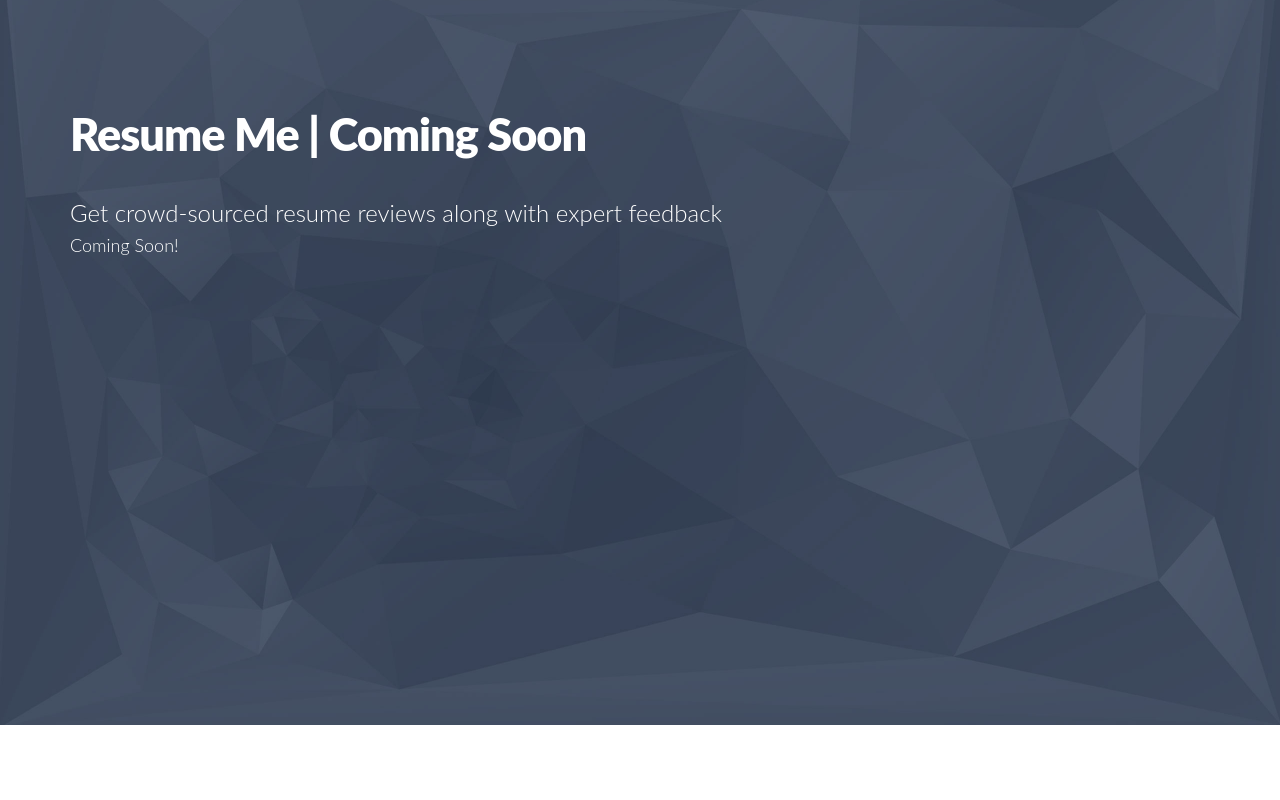
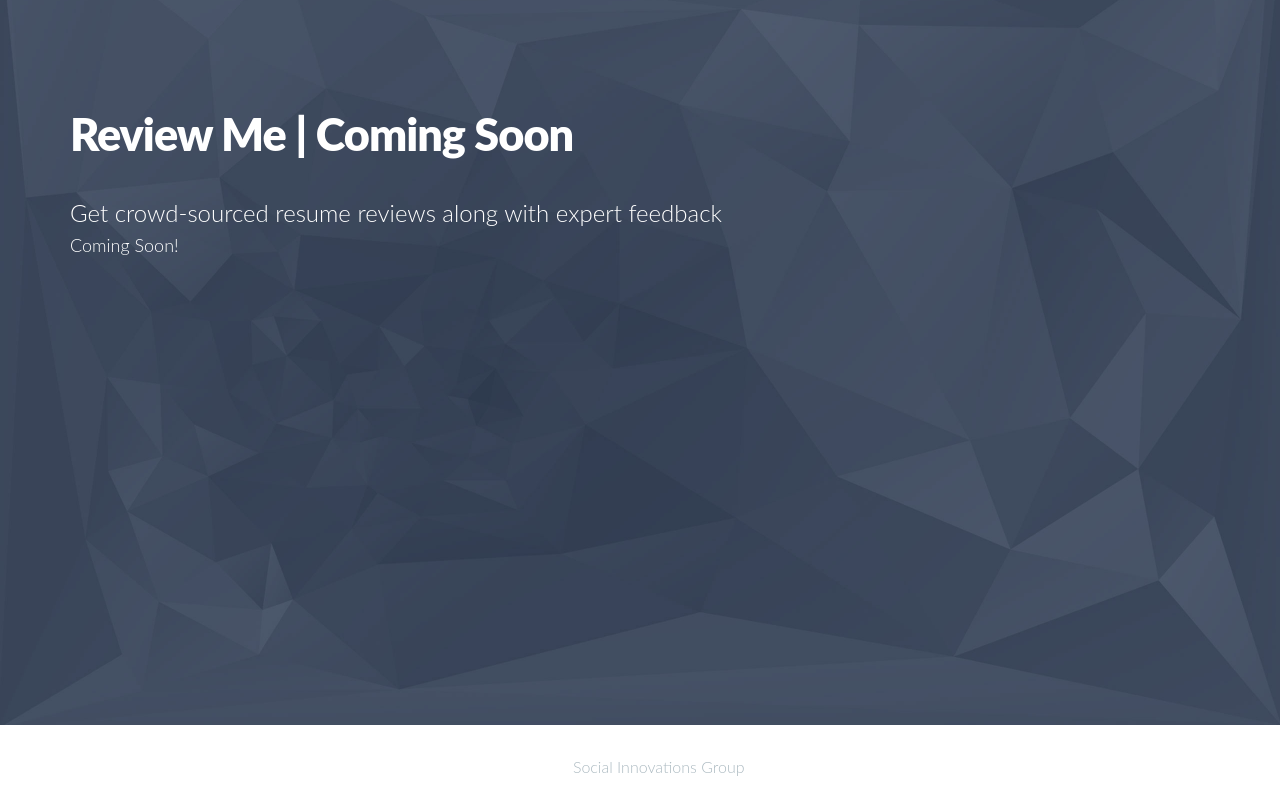
Before and after one commit to UMICTResearch/resume-me, a Flask app: page / in a window 1280 px wide. Run offline with Flask 2, Linux system fonts and the light colour scheme; parts of the project's set-up code (start-up, migrations or seed data) failed here and were passed over; some libraries are stand-ins or nearby versions.

Commit message:
Changing Resume to Review and now opening link to SIG in a new window

```diff
--- a/app/templates/base.html
+++ b/app/templates/base.html
@@ -15,18 +15,19 @@
         <div class="container">
             <div class="row">
                 <div class="col-sm-12">
-                    <h1><a href="/">Resume Me | Coming Soon</a></h1>
+                    <h1><a href="/">Review Me | Coming Soon</a></h1>
                     {% block page_content %}{% endblock %}
                 </div>
             </div>
         </div>
     </div>
 
-{#    <footer class="row">#}
-{#        <div class="col-xs1-12">#}
-{#            <p class="copyright">&copy; 2015 | <a href="http://socialinnovations.us">Social Innovations Group</a></p>#}
-{#        </div>#}
-{#    </footer>#}
+<footer class="row">
+    <div class="col-xs1-12">
+        <p class="copyright">&copy; 2015 | <a href="http://socialinnovations.us" target="_blank">Social Innovations Group</a></p>
+    </div>
+</footer>
+
 {% endblock %}
 
 {% block scripts %}
```
